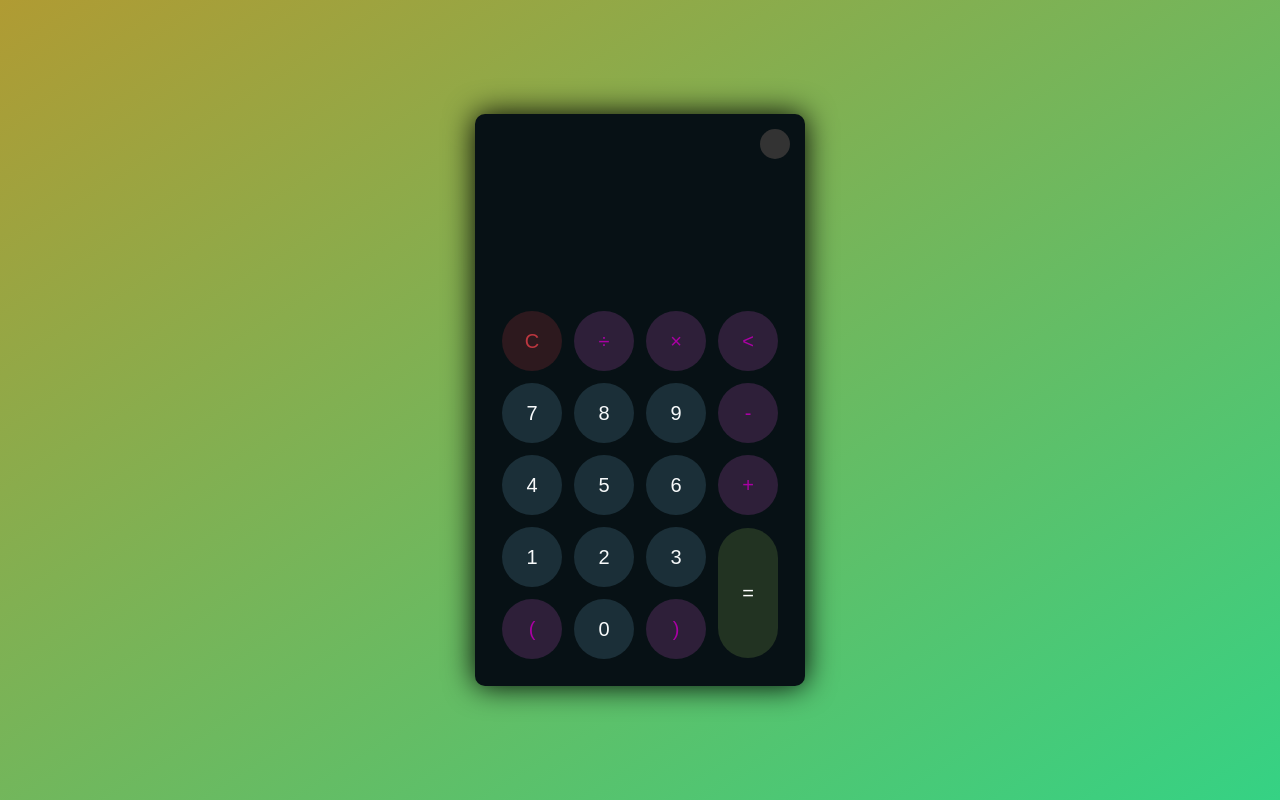
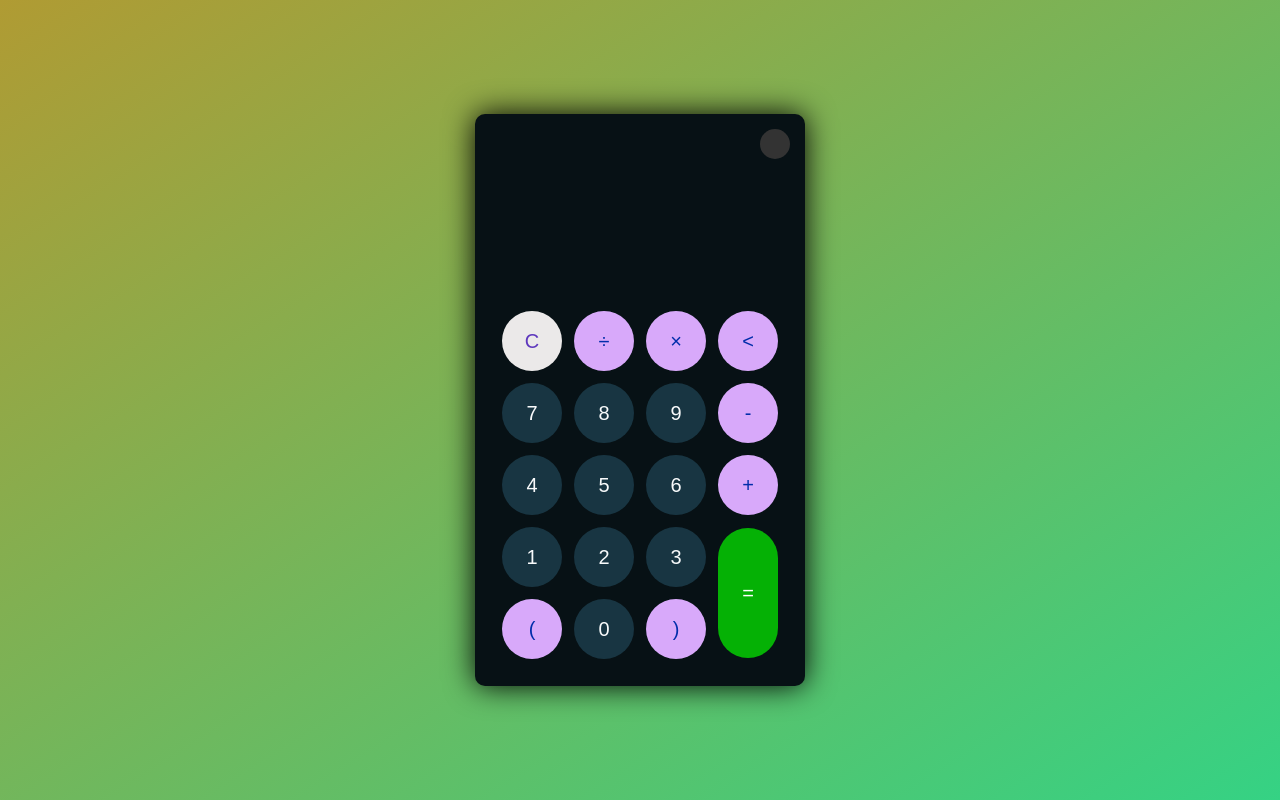
Before and after one commit to gmasilela/CODSOFT, a plain HTML site: page Task1Level3/index.html in a window 1280 px wide. Drawn offline with Linux system fonts and the light colour scheme.

Commit message:
fixed calculator

```diff
--- a/Task1Level3/style.css
+++ b/Task1Level3/style.css
@@ -95,6 +95,33 @@ button:hover {
 button#equal {
     height: 130px;
 }
+/* dark theme */
+
+.calculator.dark {
+    background-color: #071115;
+}
+.calculator.dark #display {
+    color: #f8fafd;
+}
+
+.calculator.dark button#clear {
+    background-color: #ebe9e9;
+    color: #5d37bd;
+}
+
+.calculator.dark button.btn-number {
+    background-color: #183542;
+    color: #f8fafb;
+}
+
+.calculator.dark button.btn-operator {
+    background-color: #d8a9fa;
+    color: #002daa;
+}
+.calculator.dark button.btn-equal {
+    background-color: #05b105;
+    color: #ffffff;
+}
 /* light theme */
 
 .calculator {
@@ -105,13 +132,13 @@ button#equal {
 }
 
 .calculator button#clear {
-    background-color: #ffd5d8;
-    color: #fc4552;
+    background-color: #03524c;
+    color: #980a13;
 }
 
 .calculator button.btn-number {
-    background-color: #c3eaff;
-    color: #000;
+    background-color: #444748;
+    color: #d7c6c6;
 }
 
 .calculator button.btn-operator {
@@ -119,34 +146,6 @@ button#equal {
     color: #f967f3;
 }
 .calculator button.btn-equal {
-    background-color: #adf9e7;
-    color: #000;
-}
-
-/* dark theme */
-
-.calculator.dark {
-    background-color: #071115;
-}
-.calculator.dark #display {
-    color: #f8fafd;
-}
-
-.calculator.dark button#clear {
-    background-color: #2d191e;
-    color: #bd3740;
-}
-
-.calculator.dark button.btn-number {
-    background-color: #1b2f38;
-    color: #f8fafb;
-}
-
-.calculator.dark button.btn-operator {
-    background-color: #2e1f39;
-    color: #aa00a4;
-}
-.calculator.dark button.btn-equal {
-    background-color: #223322;
+    background-color: #05b105;
     color: #ffffff;
 }
```
Also changed, not shown: Task1Level2/index.html (+1 -1 lines), Task1Level2/images/projects/calculator.png.
